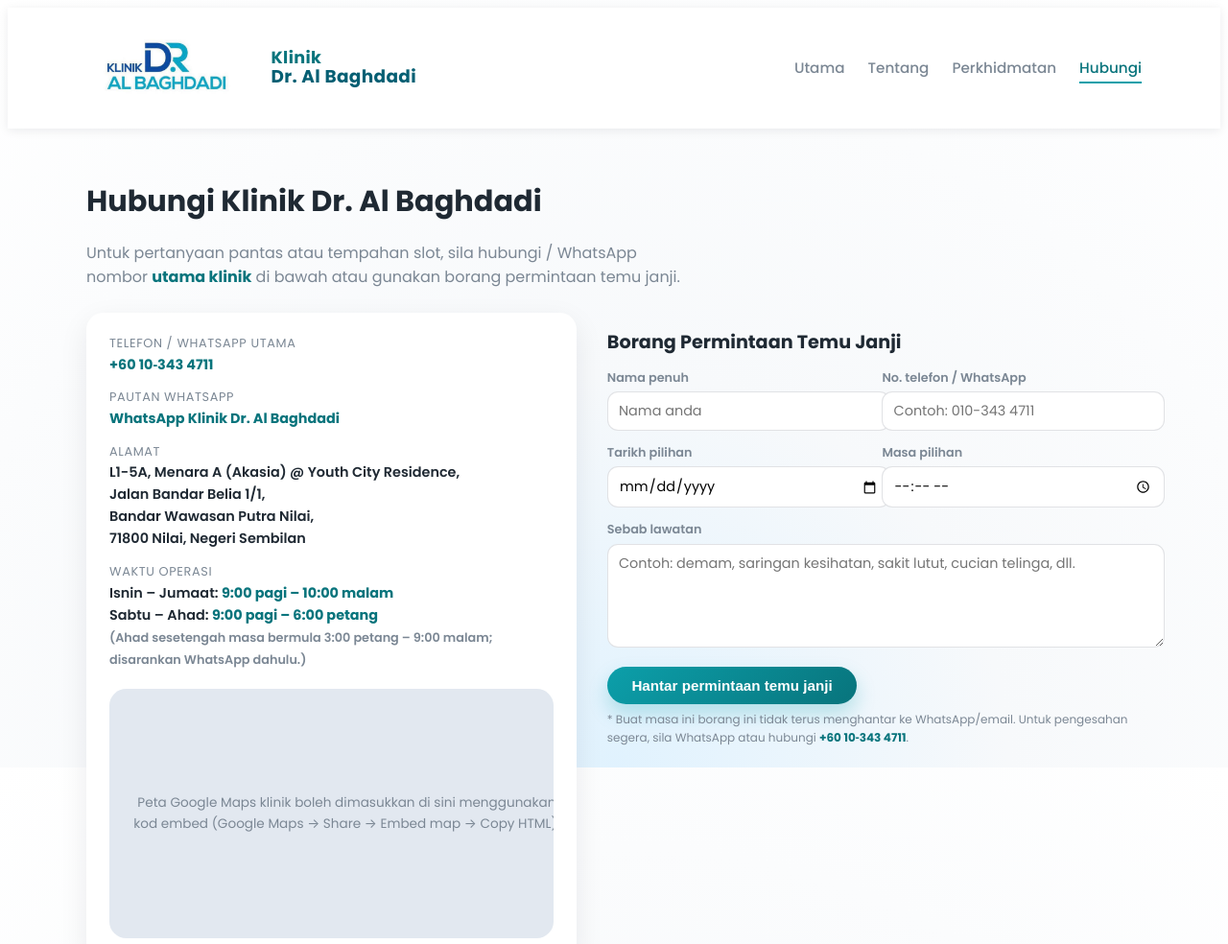
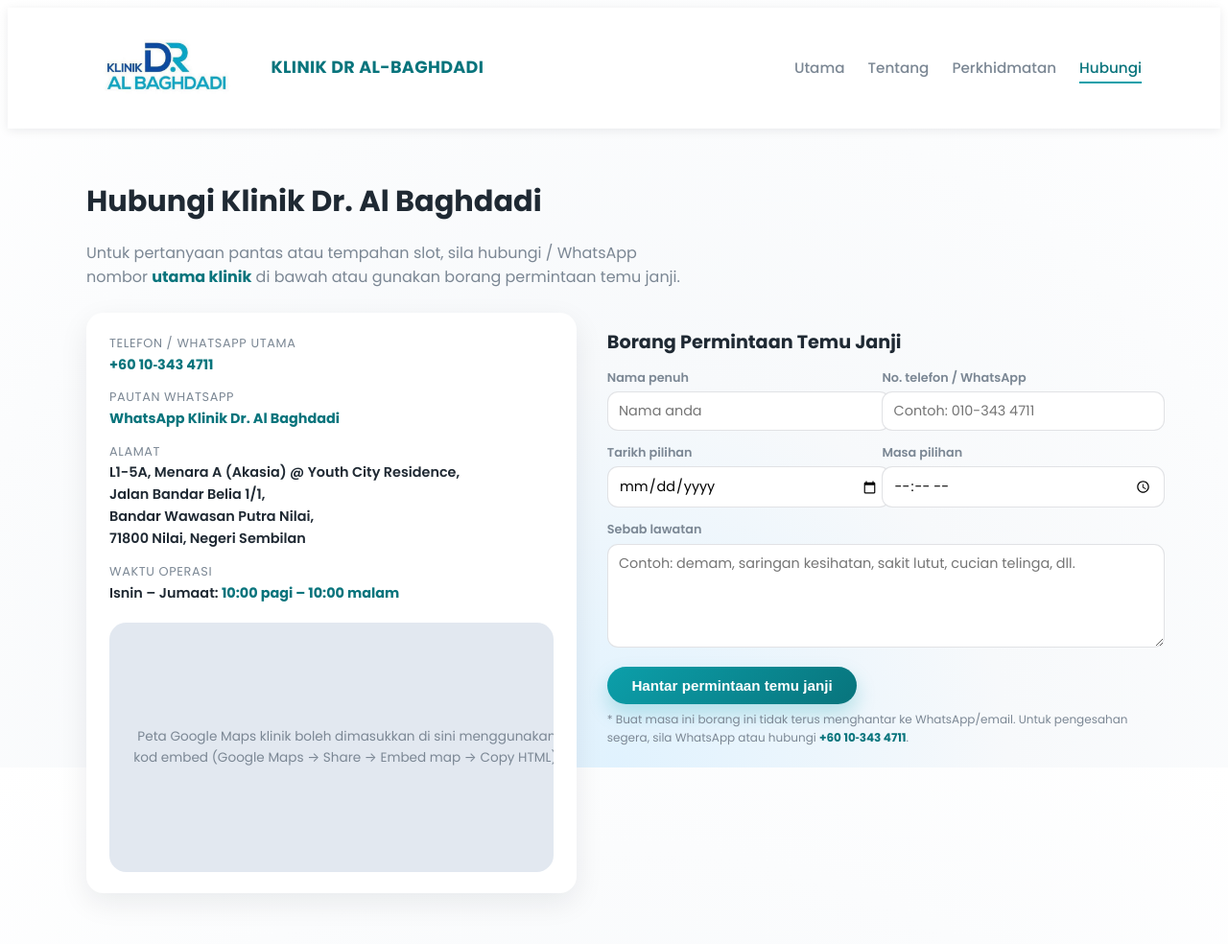
Before and after one commit to jimbo27/klinik-dr-al-baghdadi, a plain HTML site: page contact.html in a window 1280 px wide. Shown: the top 984 px of the page at 96% size. Drawn offline with Linux system fonts and the light colour scheme.

Commit message:
Update contact.html

```diff
--- a/contact.html
+++ b/contact.html
@@ -161,7 +161,7 @@
         <a href="index.html" class="logo">
             <img src="images (3).jpg" alt="Logo Klinik Dr. Al Baghdadi" class="logo-img">
             <div class="logo-text">
-                Klinik<br><span>Dr. Al Baghdadi</span>
+                KLINIK DR AL-BAGHDADI</span>
             </div>
         </a>
         <nav class="nav-links" id="navLinks">
@@ -212,11 +212,8 @@
             <div class="contact-item">
                 <div class="contact-label">Waktu Operasi</div>
                 <div class="contact-value">
-                    Isnin – Jumaat: <span class="hl">9:00 pagi – 10:00 malam</span><br>
-                    Sabtu – Ahad: <span class="hl">9:00 pagi – 6:00 petang</span><br>
-                    <span style="font-size:0.8rem;color:#7b8794;">
-                        (Ahad sesetengah masa bermula 3:00 petang – 9:00 malam; disarankan WhatsApp dahulu.)
-                    </span>
+                    Isnin – Jumaat: <span class="hl">10:00 pagi – 10:00 malam</span><br>
+
                 </div>
             </div>
 
```
